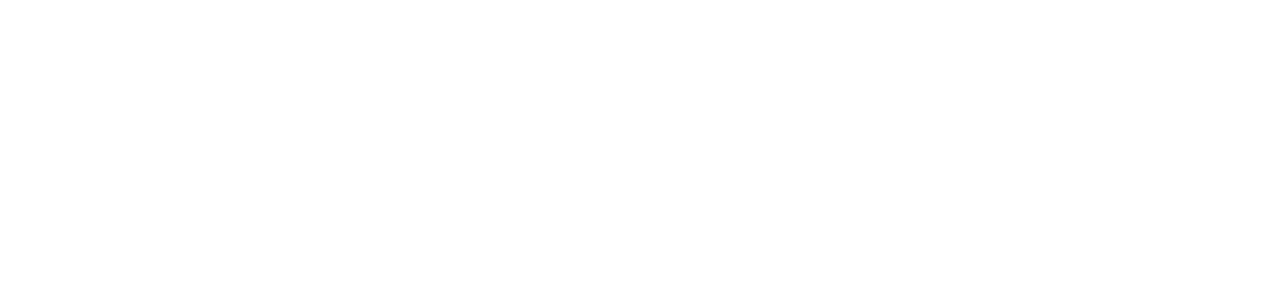
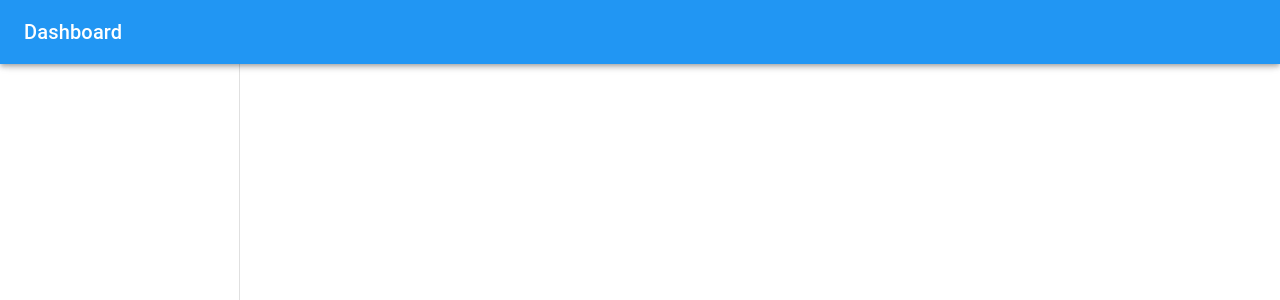
Before and after one commit to Ajmerae1234/ecotracker, a React (Create React App) app in the folder frontend/ecotrack/: page /dashboard in a window 1280 px wide. Before the commit this address had no page. Shown: the top 300 px of the page. Built offline with nearby package versions, Linux system fonts and the light colour scheme; the HTML template or start-up script is replaced by a standard one.

Commit message:
Added Dashboard

```diff
--- a/frontend/ecotrack/src/App.tsx
+++ b/frontend/ecotrack/src/App.tsx
@@ -2,6 +2,7 @@
 import { BrowserRouter as Router, Routes, Route, Link } from 'react-router-dom';
 import LoginComponent from './components/LoginComponent'
 import RegisterComponent from './components/RegisterComponent';
+import Dashboard from './components/Dashboard';
 import { ThemeProvider, createTheme } from '@mui/material';
 
 function App() {
@@ -11,7 +12,9 @@
         <Routes>
 <Route path="/" element={<LoginComponent />} />
        <Route path="/register" element={<RegisterComponent />} />
+       <Route path="/dashboard" element={<Dashboard />} />
 </Routes>
+
 
 
     </ThemeProvider>
--- /dev/null
+++ b/frontend/ecotrack/src/components/Dashboard.tsx
@@ -0,0 +1,44 @@
+import React from 'react';
+import {
+    Box,
+    AppBar,
+    Toolbar,
+    Typography,
+    Drawer
+  } from '@mui/material';
+const drawerWidth = 240;
+const Dashboard = () => {
+return (
+<Box sx={{ display: 'flex' }}>
+<AppBar
+        position="fixed"
+        sx={{
+          zIndex: (theme) => theme.zIndex.drawer + 1,
+          backgroundColor: '#2196f3' // Customizable app bar color
+        }}
+      >
+        <Toolbar>
+          <Typography variant="h6" noWrap component="div">
+            Dashboard
+          </Typography>
+        </Toolbar>
+      </AppBar>
+      <Drawer
+        variant="permanent"
+        sx={{
+          width: drawerWidth,
+          flexShrink: 0,
+          [`& .MuiDrawer-paper`]: {
+            width: drawerWidth,
+            boxSizing: 'border-box',
+            top: 64, // Adjust based on AppBar height
+            height: 'calc(100% - 64px)'
+          },
+        }}
+      >
+
+</Drawer>
+</Box>
+)
+}
+export default Dashboard;
--- a/frontend/ecotrack/src/components/LoginComponent.tsx
+++ b/frontend/ecotrack/src/components/LoginComponent.tsx
@@ -25,6 +25,9 @@
     }
 
     const handleSubmit = () => {
+if (email === "admin@123" && password === 'admin') {
+navigate('/dashboard')
+}
         console.log("submit", email, password)
     }
 
--- a/frontend/ecotrack/src/components/RegisterComponent.tsx
+++ b/frontend/ecotrack/src/components/RegisterComponent.tsx
@@ -71,7 +71,7 @@
     }
 
     const handleRegister = () => {
-console.log(email, password, firstName, lastName, mobile, homeCity, address, appliances, appliances, totalEnergy)
+        console.log(email, password, firstName, lastName, mobile, homeCity, address, appliances, appliances, totalEnergy)
     }
     return (
         <Container component="main" maxWidth="sm" sx={{ mb: 4 }}>
@@ -272,7 +272,7 @@
                     <Button
                         type="button"
                         fullWidth
-onClick={handleRegister}
+                        onClick={handleRegister}
                         variant="contained"
                         size="large"
                         sx={{ mt: 3, mb: 2 }}
```
